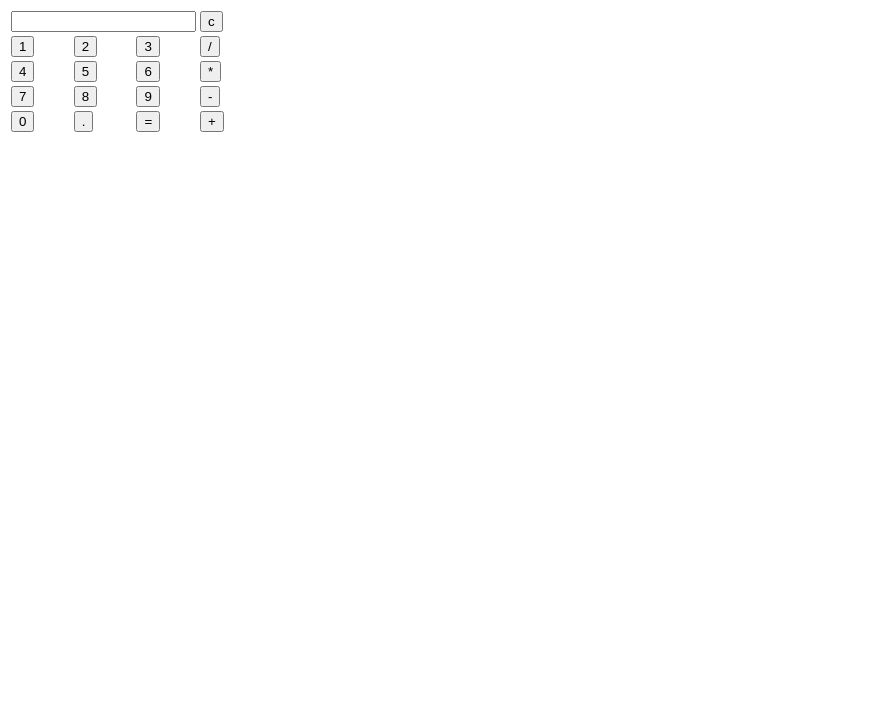
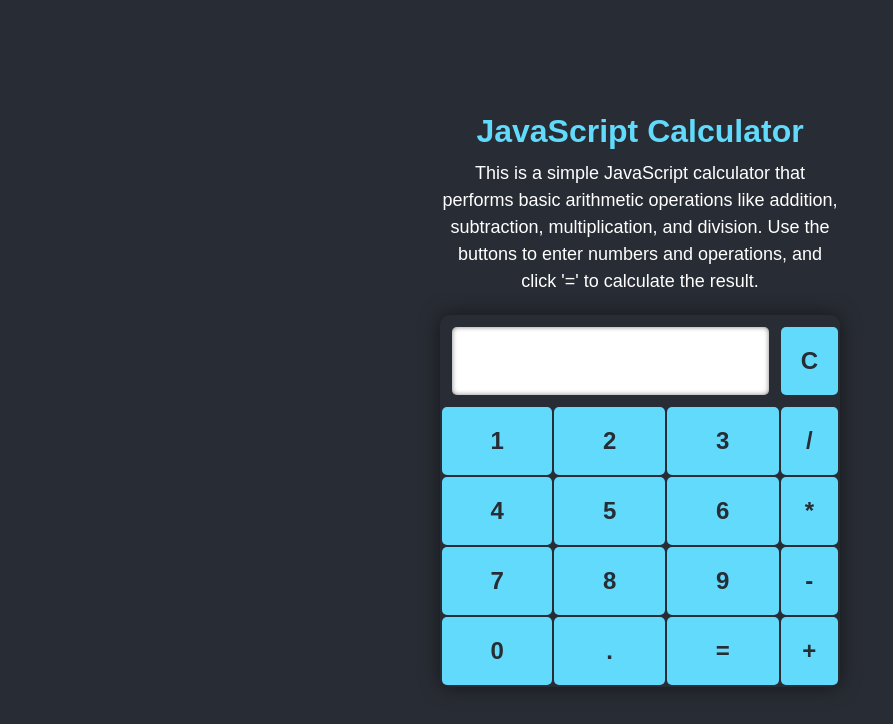
Before and after one commit to CortezT/Calculator, a website: page index.html in a window 1280 px wide. Shown: the whole page, without its empty margins (0-893 px from the left). Drawn offline with nearby package versions, Linux system fonts and the light colour scheme.

Commit message:
Added CSS and additions to html

```diff
--- a/assets/style.css
+++ b/assets/style.css
@@ -0,0 +1,116 @@
+/* Resetting default browser styles */
+* {
+    margin: 0;
+    padding: 0;
+    box-sizing: border-box;
+}
+
+body {
+    background-color: #282c34;
+    /* Dark background for contrast */
+    color: #ffffff;
+    /* Light text color */
+    font-family: Arial, sans-serif;
+    /* Font for the entire body */
+    display: flex;
+    justify-content: center;
+    /* Center the calculator horizontally */
+    align-items: center;
+    /* Center the calculator vertically */
+    flex-direction: column;
+    /* Stack items vertically */
+    height: 100vh;
+    /* Full viewport height */
+}
+
+.container {
+    text-align: center;
+    /* Center text inside the container */
+    max-width: 400px;
+    /* Set a max width for the calculator */
+    width: 100%;
+    /* Full width for small devices */
+}
+
+h1 {
+    color: #61dafb;
+    /* React blue color for title */
+    margin-bottom: 10px;
+    /* Spacing below the title */
+}
+
+p {
+    margin-bottom: 20px;
+    /* Spacing below the paragraph */
+    font-size: 18px;
+    /* Font size for description */
+    line-height: 1.5;
+    /* Line height for readability */
+}
+
+#calc {
+    border-radius: 10px;
+    /* Rounded corners for the calculator */
+    overflow: hidden;
+    /* Clip the corners */
+    box-shadow: 0 0 20px rgba(0, 0, 0, 0.5);
+    /* Shadow effect */
+}
+
+input[type="button"] {
+    width: 100%;
+    /* Full width for buttons */
+    padding: 20px;
+    /* Padding inside buttons */
+    background-color: #61dafb;
+    /* Button background color */
+    color: #282c34;
+    /* Text color on buttons */
+    font-size: 24px;
+    /* Font size for buttons */
+    font-weight: bold;
+    /* Bold text for buttons */
+    border: none;
+    /* No border */
+    border-radius: 5px;
+    /* Rounded corners for buttons */
+    cursor: pointer;
+    /* Pointer cursor on hover */
+    transition: background-color 0.3s, transform 0.1s;
+    /* Smooth transition */
+}
+
+input[type="button"]:hover {
+    background-color: #21a1f1;
+    /* Darker blue on hover */
+}
+
+input[type="button"]:active {
+    transform: scale(0.95);
+    /* Slightly shrink button on press */
+}
+
+input[type="text"] {
+    padding: 20px;
+    /* Padding for input field */
+    font-size: 24px;
+    /* Font size for input */
+    font-weight: bold;
+    /* Bold input text */
+    border: none;
+    /* No border */
+    border-radius: 5px;
+    /* Rounded corners for input */
+    text-align: right;
+    /* Right-align the text */
+    width: calc(100% - 20px);
+    /* Adjust width considering padding */
+    margin: 10px;
+    /* Margin for spacing */
+    background-color: #ffffff;
+    /* White background for the input field */
+    color: #282c34;
+    /* Dark text color */
+    box-shadow: inset 0 0 5px rgba(0, 0, 0, 0.5);
+    /* Inner shadow for depth */
+}
--- a/index.html
+++ b/index.html
@@ -1,48 +1,54 @@
 <!DOCTYPE html>
-<html Lang="en-US">
+<html lang="en-US">
 
 <head>
     <meta charset="UTF-8">
+    <meta name="viewport" content="width=device-width, initial-scale=1.0"> <!-- Responsive design -->
     <link rel="stylesheet" href="./assets/style.css">
-    <title>javaScript Calculator</title>
+    <title>JavaScript Calculator</title>
     <script src="https://cdnjs.cloudflare.com/ajax/libs/mathjs/10.6.4/math.min.js"></script>
 </head>
 
+<body>
+    <div class="container"> <!-- Added a container for better layout -->
+        <h1>JavaScript Calculator</h1>
+        <p>This is a simple JavaScript calculator that performs basic arithmetic operations like addition, subtraction,
+            multiplication, and division. Use the buttons to enter numbers and operations, and click '=' to calculate
+            the result.</p>
 
-
-</html>
-
-<body>
         <table id="calc">
             <tr>
-            <td colspan="3"><input type='text' id="result"> </td>
-            <td><input type="button" value="c" onclick="clr()" /> </td>
+                <td colspan="3"><input type='text' id="result" readonly></td>
+                <td><input type="button" value="C" onclick="clr()" /></td>
             </tr>
             <tr>
-            <td><input type="button" value="1" onclick="addToDisplay('1')" onkeydown="thisFunction(event)"></td>
-            <td><input type="button" value="2" onclick="addToDisplay('2')" onkeydown="thisFunction(event)"></td>
-            <td><input type="button" value="3" onclick="addToDisplay('3')" onkeydown="thisFunction(event)"></td>
-            <td><input type="button" value="/" onclick="addToDisplay('/')" onkeydown="thisFunction(event)"></td>
+                <td><input type="button" value="1" onclick="addToDisplay('1')"></td>
+                <td><input type="button" value="2" onclick="addToDisplay('2')"></td>
+                <td><input type="button" value="3" onclick="addToDisplay('3')"></td>
+                <td><input type="button" value="/" onclick="addToDisplay('/')"></td>
             </tr>
             <tr>
-            <td><input type="button" value="4" onclick="addToDisplay('4')" onkeydown="thisFunction(event)"></td>
-            <td><input type="button" value="5" onclick="addToDisplay('5')" onkeydown="thisFunction(event)"></td>
-            <td><input type="button" value="6" onclick="addToDisplay('6')" onkeydown="thisFunction(event)"></td>
-            <td><input type="button" value="*" onclick="addToDisplay('*')" onkeydown="thisFunction(event)"></td>
+                <td><input type="button" value="4" onclick="addToDisplay('4')"></td>
+                <td><input type="button" value="5" onclick="addToDisplay('5')"></td>
+                <td><input type="button" value="6" onclick="addToDisplay('6')"></td>
+                <td><input type="button" value="*" onclick="addToDisplay('*')"></td>
             </tr>
             <tr>
-            <td><input type="button" value="7" onclick="addToDisplay('7')" onkeydown="thisFunction(event)"></td>
-            <td><input type="button" value="8" onclick="addToDisplay('8')" onkeydown="thisFunction(event)"></td>
-            <td><input type="button" value="9" onclick="addToDisplay('9')" onkeydown="thisFunction(event)"></td>
-            <td><input type="button" value="-" onclick="addToDisplay('-')" onkeydown="thisFunction(event)"></td>
+                <td><input type="button" value="7" onclick="addToDisplay('7')"></td>
+                <td><input type="button" value="8" onclick="addToDisplay('8')"></td>
+                <td><input type="button" value="9" onclick="addToDisplay('9')"></td>
+                <td><input type="button" value="-" onclick="addToDisplay('-')"></td>
             </tr>
             <tr>
-            <td><input type="button" value="0" onclick="addToDisplay('0')" onkeydown="thisFunction(event)"></td>
-            <td><input type="button" value="." onclick="addToDisplay('.')" onkeydown="thisFunction(event)"></td>
+                <td><input type="button" value="0" onclick="addToDisplay('0')"></td>
+                <td><input type="button" value="." onclick="addToDisplay('.')"></td>
                 <td><input type="button" value="=" onclick="solve()"></td>
-            <td><input type="button" value="+" onclick="addToDisplay('+')" onkeydown="thisFunction(event)"></td>
+                <td><input type="button" value="+" onclick="addToDisplay('+')"></td>
             </tr>
         </table>
+    </div>
 
     <script src="assets/script.js"></script>
 </body>
+
+</html>
```
Lines whose indentation alone changed are shown as unchanged.
